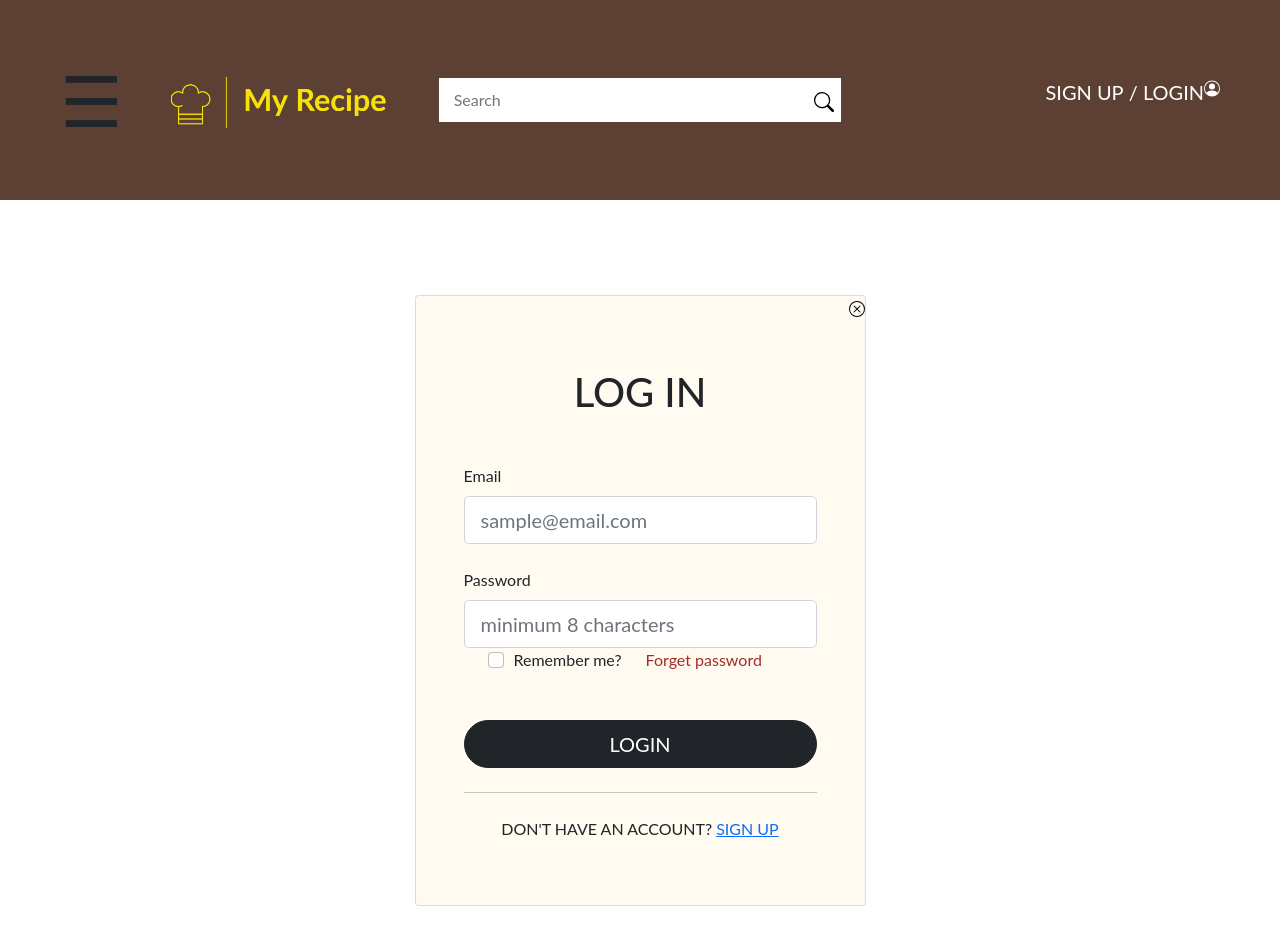
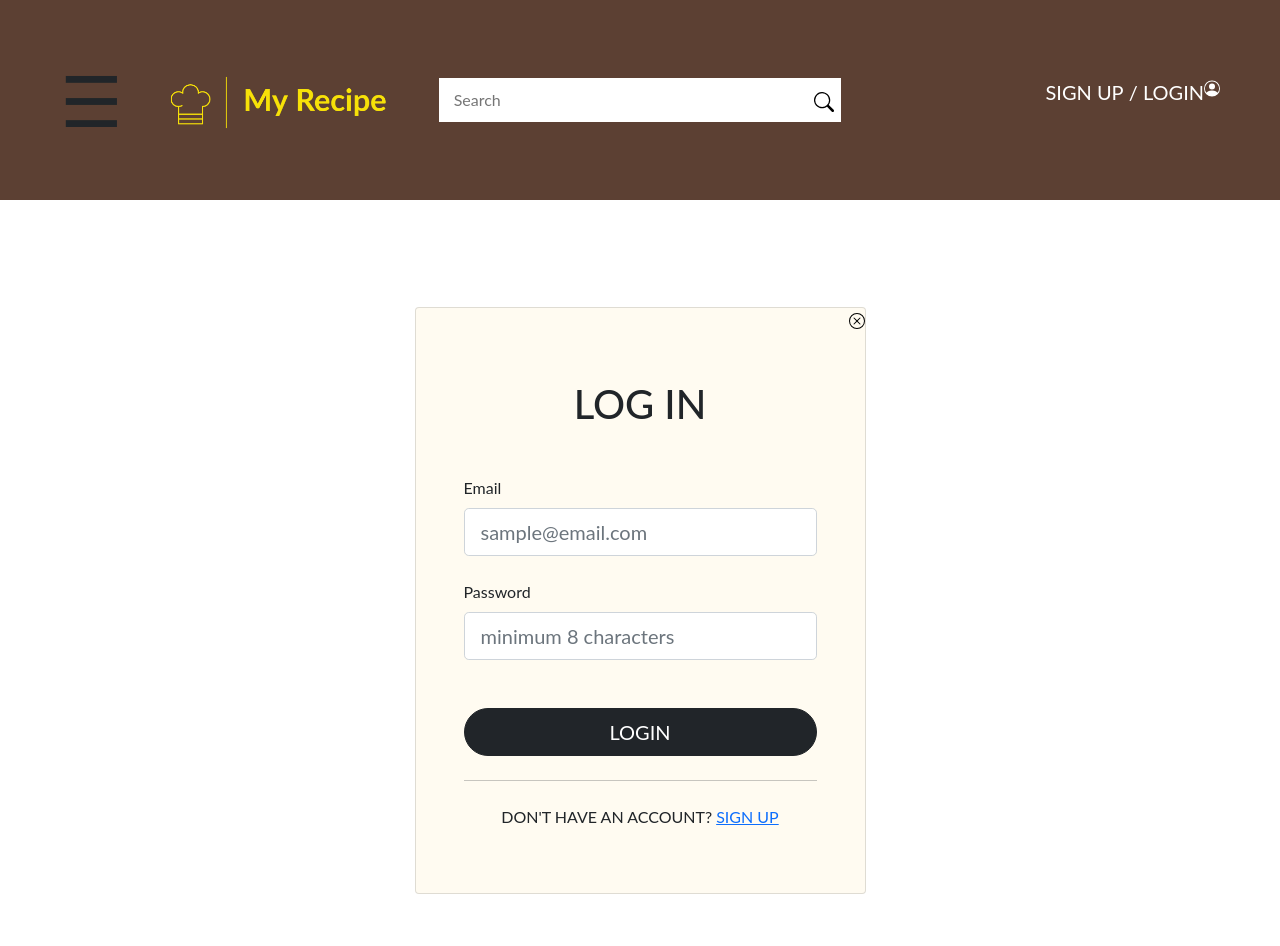
Before and after one commit to SherryTt/recipe-web, a PHP site: page /login.php in a window 1280 px wide. Shown: the top 946 px of the page. Run offline with PHP 8.4, Linux system fonts and the light colour scheme.

Commit message:
Fix login part

```diff
--- a/www/templates/login.twig
+++ b/www/templates/login.twig
@@ -23,23 +23,12 @@
                   <input class="form-control form-control-lg" id="typeEmailX-2" name="email" type="email" placeholder="sample@email.com" required value="{{email}}">
                 </div>
 
-                <div class="form-outline" id="bottom-checkbox">
+                <div class="form-outline mb-5" id="bottom-checkbox">
                   <label class="form-label" for="typePasswordX-2">Password</label>
                   <input class="form-control form-control-lg" id="typePasswordX-2" type="password" name="password" placeholder="minimum 8 characters" required value="{{password}}">
                   {% set outcome = result.errors | join(", ") %}
                 </div>
 
-                 <!-- remember me and reset pass-->
-                <!-- Checkbox -->
-                <div class="form-check justify-content-start d-flex mb-4 pass">
-                <div class="form-check justify-content-start d-flex mb-4 ">
-                  <input class="form-check-input" type="checkbox" value="" id="form1Example3" >
-                  <label class="form-check-label" for="form1Example3"> Remember me? </label>
-                </div>
-                <div class="form-check d-flex mb-4 ">
-                  <a class="forgetpass form-check-label" href="###">Forget password</a>
-                </div>
-                </div>
 
                 <!-- login button -->
                 <button class="btn btn-dark btn-lg btn-block" type="submit" style="border-radius:30px;  width: -webkit-fill-available;">LOGIN</button>
@@ -56,11 +45,6 @@
                   <p>DON'T HAVE AN ACCOUNT? <a href="../register.php">SIGN UP</a></p>
 
                 </div>
-
-                <!-- if login as social media account -->
-                <!--<button class="btn btn-lg btn-block btn-primary" style="background-color: #dd4b39;" type="submit"><i class="fab fa-google me-2"></i> Sign in with google</button>
-                <button class="btn btn-lg btn-block btn-primary mb-2" style="background-color: #3b5998;" type="submit"><i class="fab fa-facebook-f me-2"></i>Sign in with facebook</button> -->
-
               </div>
             </div>
           </div>
```
Also changed, not shown: 1 other file.
